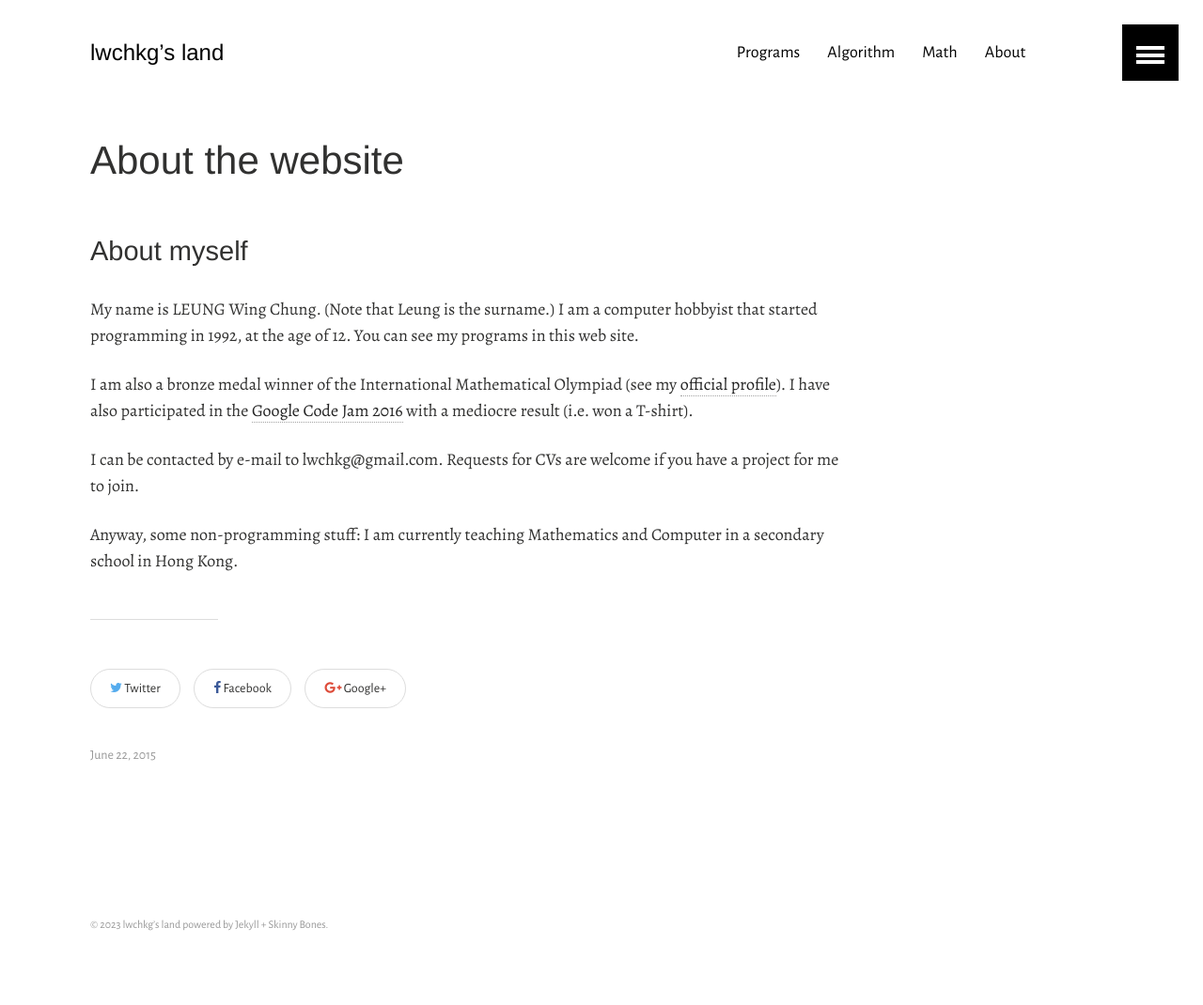
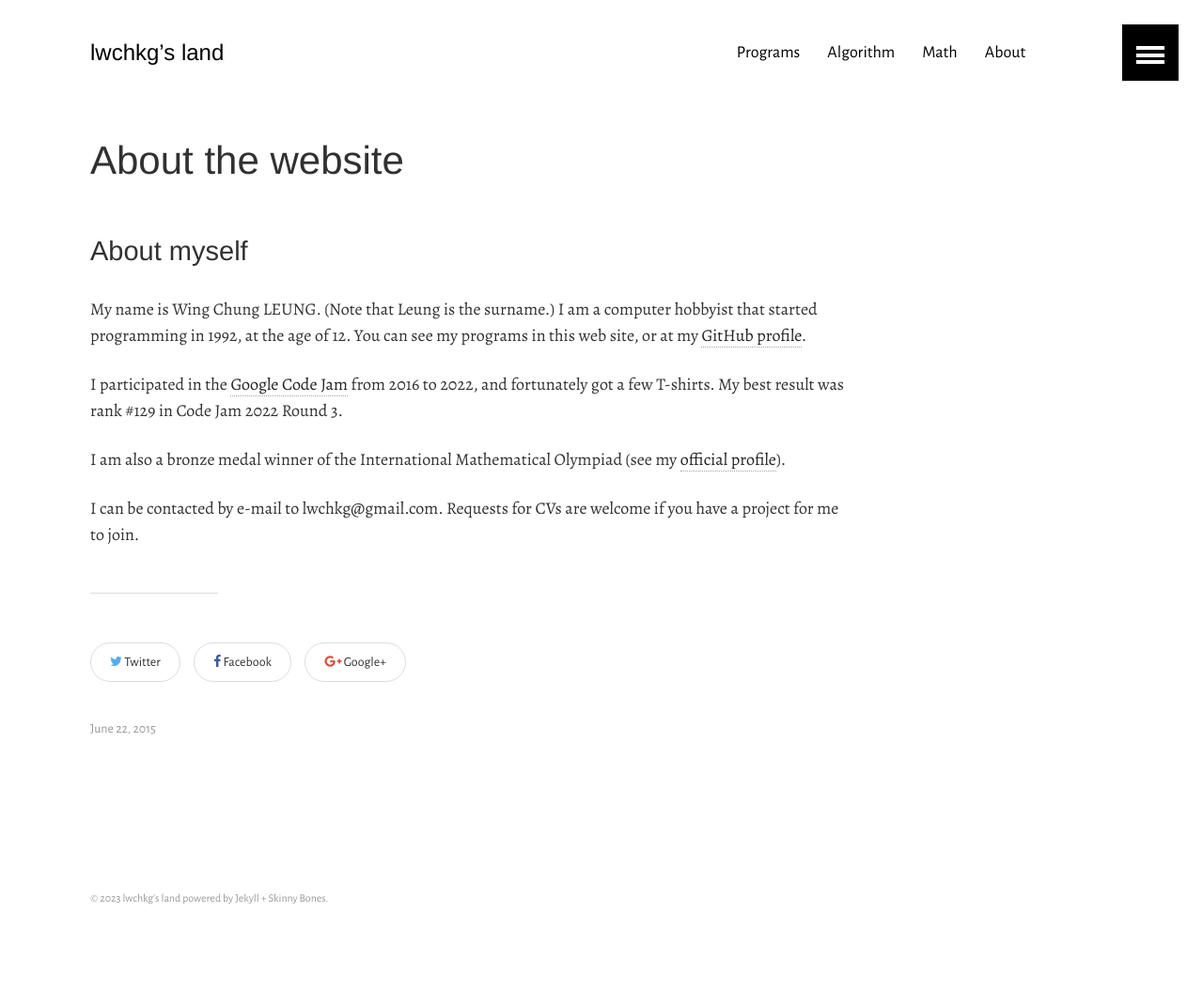
Before and after one commit to lwchkg/lwchkg.github.io, a Jekyll site: the page built from about.md, in a window 1280 px wide. Shown: the whole page at 94% size. Built offline with Jekyll 4.4.1, drawn with Linux system fonts in a browser that asks for light colours; some web fonts are replaced; after the commit the page ends 1042 px from its top, so only the background shows below that.

Commit message:
Update about page

```diff
--- a/about.md
+++ b/about.md
@@ -13,10 +13,11 @@ ads: false
 
 ## About myself
 
-My name is LEUNG Wing Chung. (Note that Leung is the surname.) I am a computer hobbyist that started programming in 1992, at the age of 12. You can see my programs in this web site.
+My name is Wing Chung LEUNG. (Note that Leung is the surname.) I am a computer hobbyist that started programming in 1992, at the age of 12. You can see my programs in this web site, or at my [GitHub profile](https://github.com/lwchkg/).
 
-I am also a bronze medal winner of the International Mathematical Olympiad (see my [official profile](https://www.imo-official.org/participant_r.aspx?id=4788)). I have also participated in the [Google Code Jam 2016](https://code.google.com/codejam/contest/10224486/scoreboard#sp=661) with a mediocre result (i.e. won a T-shirt).
+I participated in the [Google Code Jam](https://zibada.guru/gcj/profile/lwchkg) from 2016 to 2022, and fortunately got a few T-shirts.
+My best result was rank #129 in Code Jam 2022 Round 3.
+
+I am also a bronze medal winner of the International Mathematical Olympiad (see my [official profile](https://www.imo-official.org/participant_r.aspx?id=4788)).
 
 I can be contacted by e-mail to lwchkg@gmail.com. Requests for CVs are welcome if you have a project for me to join.
-
-Anyway, some non-programming stuff: I am currently teaching Mathematics and Computer in a secondary school in Hong Kong.
```
